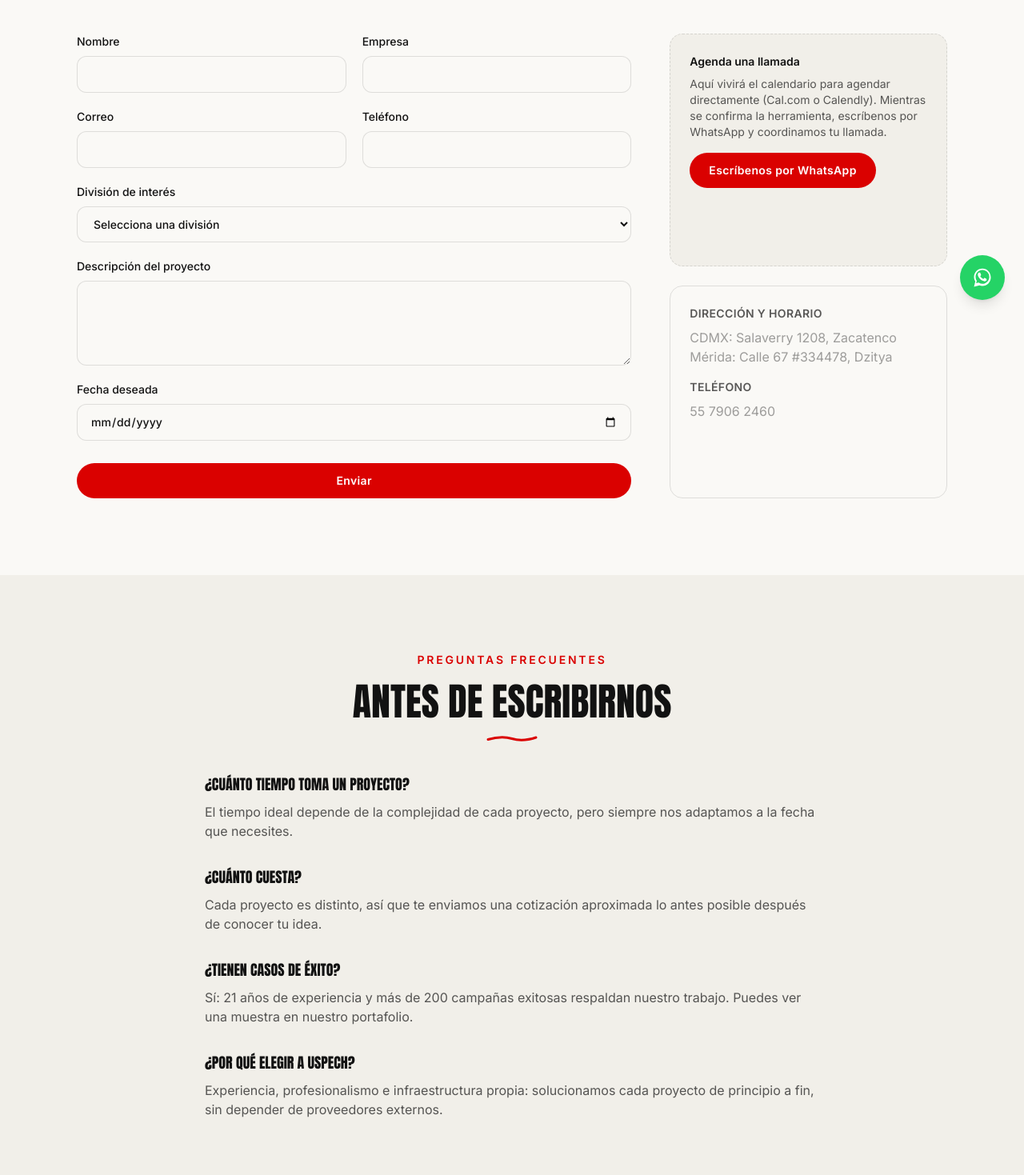
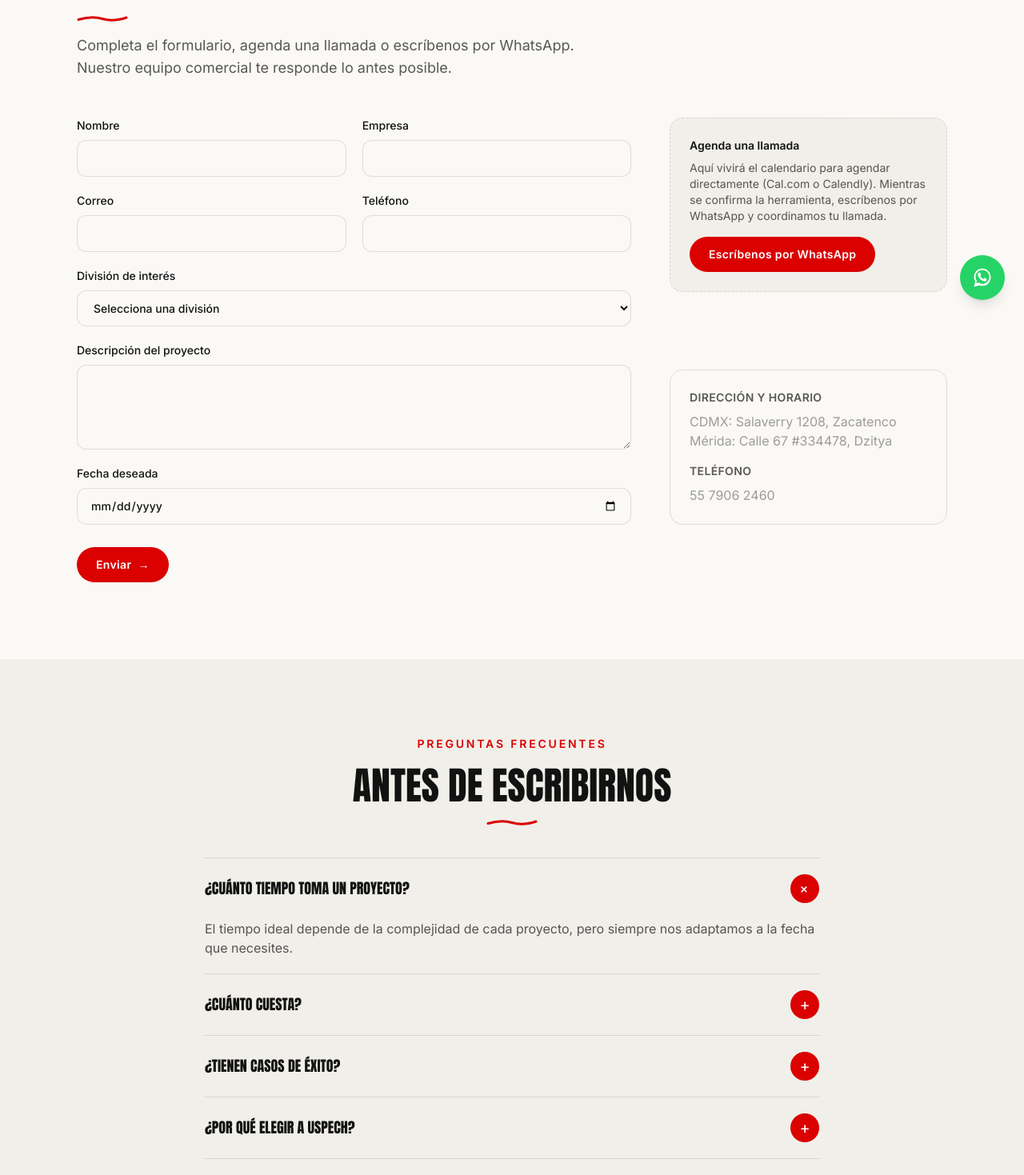
Before and after one commit to zensmid/uspech, a Next.js app: page /contacto in a window 1280 px wide. Shown: the part 401-1870 px from the top of the page at 80% size. Built offline with nearby package versions, Linux system fonts and the light colour scheme.

Commit message:
Anima catálogo y contacto: bandas, tilt, formulario escalonado, check animado y FAQ en acordeón
Co-Authored-By: Claude Sonnet 5.5 <noreply@anthropic.com>
Claude-Session: https://claude.ai/code/session_01PAUBcPCh6zVr5eS7MQ85dh

```diff
--- a/src/app/catalogo/page.tsx
+++ b/src/app/catalogo/page.tsx
@@ -2,6 +2,7 @@ import type { Metadata } from "next";
 import { Container } from "@/components/ui/Container";
 import { SectionTitle } from "@/components/ui/SectionTitle";
 import { FadeIn } from "@/components/ui/FadeIn";
+import { Marquee } from "@/components/ui/Marquee";
 import { DownloadCard } from "@/components/catalogo/DownloadCard";
 
 export const metadata: Metadata = {
@@ -30,6 +31,19 @@ const descargas = [
 
 export default function CatalogoPage() {
   return (
+    <>
+    <section className="overflow-hidden border-b border-ink bg-ink py-4 text-base">
+      <Marquee duration={30}>
+        {Array.from({ length: 6 }, (_, i) => (
+          <span key={i} className="flex items-center">
+            <span className="px-6 font-display text-5xl uppercase leading-none sm:text-7xl">
+              Catálogos y brochures
+            </span>
+            <span className="text-3xl text-accent">✦</span>
+          </span>
+        ))}
+      </Marquee>
+    </section>
     <section className="py-16 sm:py-24">
       <Container>
         <SectionTitle
@@ -47,5 +61,6 @@ export default function CatalogoPage() {
         </div>
       </Container>
     </section>
+    </>
   );
 }
--- a/src/app/contacto/page.tsx
+++ b/src/app/contacto/page.tsx
@@ -3,6 +3,9 @@ import { Container } from "@/components/ui/Container";
 import { SectionTitle } from "@/components/ui/SectionTitle";
 import { FadeIn } from "@/components/ui/FadeIn";
 import { Button } from "@/components/ui/Button";
+import { Faqs } from "@/components/contacto/Faqs";
+import { Marquee } from "@/components/ui/Marquee";
+import { Tilt } from "@/components/ui/Tilt";
 import { ContactoForm } from "@/components/contacto/ContactoForm";
 import { whatsappNumero } from "@/content/home";
 
@@ -42,6 +45,18 @@ export default function ContactoPage() {
 
   return (
     <>
+      <section className="overflow-hidden border-b border-ink bg-accent py-4 text-accent-ink">
+        <Marquee duration={28}>
+          {Array.from({ length: 6 }, (_, i) => (
+            <span key={i} className="flex items-center">
+              <span className="px-6 font-display text-5xl uppercase leading-none sm:text-7xl">
+                Hablemos de tu proyecto
+              </span>
+              <span className="text-3xl">✦</span>
+            </span>
+          ))}
+        </Marquee>
+      </section>
       <section className="py-16 sm:py-24">
         <Container>
           <SectionTitle
@@ -56,6 +71,7 @@ export default function ContactoPage() {
             </FadeIn>
 
             <FadeIn delay={0.08} className="grid gap-6">
+              <Tilt>
               <div className="rounded-2xl border border-dashed border-ink-line bg-base-raised p-6">
                 <p className="text-sm font-semibold text-ink">
                   Agenda una llamada
@@ -69,7 +85,9 @@ export default function ContactoPage() {
                   Escríbenos por WhatsApp
                 </Button>
               </div>
+              </Tilt>
 
+              <Tilt>
               <div className="rounded-2xl border border-ink-line p-6">
                 <p className="text-sm font-semibold uppercase tracking-wide text-ink-soft">
                   Dirección y horario
@@ -88,6 +106,7 @@ export default function ContactoPage() {
                   </a>
                 </p>
               </div>
+              </Tilt>
             </FadeIn>
           </div>
         </Container>
@@ -100,14 +119,7 @@ export default function ContactoPage() {
             title="Antes de escribirnos"
             align="center"
           />
-          <div className="mx-auto mt-10 grid max-w-3xl gap-8">
-            {faqs.map((faq, index) => (
-              <FadeIn key={faq.pregunta} delay={index * 0.05}>
-                <h3 className="font-display text-lg uppercase">{faq.pregunta}</h3>
-                <p className="mt-2 text-ink-soft">{faq.respuesta}</p>
-              </FadeIn>
-            ))}
-          </div>
+          <Faqs items={faqs} />
         </Container>
       </section>
     </>
--- a/src/components/catalogo/DownloadCard.tsx
+++ b/src/components/catalogo/DownloadCard.tsx
@@ -1,5 +1,7 @@
 import { Button, buttonBaseClasses, buttonVariantClasses } from "@/components/ui/Button";
 import { PhotoTile } from "@/components/ui/PhotoTile";
+import { Reveal } from "@/components/ui/Reveal";
+import { Tilt } from "@/components/ui/Tilt";
 
 export function DownloadCard({
   titulo,
@@ -15,22 +17,24 @@ export function DownloadCard({
   preview?: string;
 }) {
   return (
-    <div className="flex h-full flex-col justify-between gap-6 rounded-2xl border border-ink-line p-6">
+    <Tilt className="h-full" max={6}>
+    <div className="flex h-full flex-col justify-between gap-6 rounded-2xl border border-ink-line bg-base p-6 transition-shadow duration-300 hover:shadow-xl">
       <div>
         {preview ? (
-          <PhotoTile
-            src={preview}
-            alt={`Vista previa de ${titulo}`}
-            aspect="aspect-[3/4]"
-            className="mb-4"
-          />
+          <Reveal className="mb-4">
+            <PhotoTile
+              src={preview}
+              alt={`Vista previa de ${titulo}`}
+              aspect="aspect-[3/4]"
+            />
+          </Reveal>
         ) : null}
         <h3 className="font-display text-lg uppercase">{titulo}</h3>
         <p className="mt-2 text-sm text-ink-soft">{descripcion}</p>
       </div>
       {disponible ? (
         <Button href={expectedPath} target="_blank">
-          Descargar PDF
+          Descargar PDF <span aria-hidden="true" className="animate-bounce">↓</span>
         </Button>
       ) : (
         <div>
@@ -44,5 +48,6 @@ export function DownloadCard({
         </div>
       )}
     </div>
+    </Tilt>
   );
 }
--- a/src/components/contacto/ContactoForm.tsx
+++ b/src/components/contacto/ContactoForm.tsx
@@ -1,11 +1,12 @@
 "use client";
 
-import { useState, type FormEvent } from "react";
+import { useState, type FormEvent, type ReactNode } from "react";
+import { motion } from "framer-motion";
 import { divisiones } from "@/content/divisiones";
 import { buttonBaseClasses, buttonVariantClasses } from "@/components/ui/Button";
 
 const inputClasses =
-  "rounded-xl border border-ink-line bg-base px-4 py-3 text-base text-ink placeholder:text-ink-faint focus:border-ink focus:outline-none";
+  "rounded-xl border border-ink-line bg-base px-4 py-3 text-base text-ink placeholder:text-ink-faint transition-shadow focus:border-accent focus:outline-none focus:shadow-[0_0_0_4px_rgb(218_1_0/0.12)]";
 
 function Field({
   label,
@@ -26,6 +27,23 @@ function Field({
   );
 }
 
+const lista = {
+  hidden: {},
+  show: { transition: { staggerChildren: 0.07 } },
+};
+const item = {
+  hidden: { opacity: 0, y: 18 },
+  show: { opacity: 1, y: 0, transition: { duration: 0.45, ease: "easeOut" as const } },
+};
+
+function Fila({ children, className = "" }: { children: ReactNode; className?: string }) {
+  return (
+    <motion.div variants={item} className={className}>
+      {children}
+    </motion.div>
+  );
+}
+
 export function ContactoForm() {
   const [enviado, setEnviado] = useState(false);
 
@@ -36,18 +54,52 @@ export function ContactoForm() {
 
   if (enviado) {
     return (
-      <div className="rounded-2xl border border-ink-line bg-base-raised p-8">
+      <motion.div
+        initial={{ opacity: 0, scale: 0.92 }}
+        animate={{ opacity: 1, scale: 1 }}
+        transition={{ type: "spring", stiffness: 200, damping: 18 }}
+        className="rounded-2xl border border-ink-line bg-base-raised p-8"
+      >
+        <svg viewBox="0 0 52 52" className="mb-4 h-16 w-16" fill="none" aria-hidden="true">
+          <motion.circle
+            cx="26"
+            cy="26"
+            r="23"
+            stroke="#da0100"
+            strokeWidth="3"
+            initial={{ pathLength: 0 }}
+            animate={{ pathLength: 1 }}
+            transition={{ duration: 0.6 }}
+          />
+          <motion.path
+            d="M15 27l8 8 14-16"
+            stroke="#da0100"
+            strokeWidth="3.5"
+            strokeLinecap="round"
+            strokeLinejoin="round"
+            initial={{ pathLength: 0 }}
+            animate={{ pathLength: 1 }}
+            transition={{ duration: 0.4, delay: 0.5 }}
+          />
+        </svg>
         <p className="font-display text-lg uppercase text-accent">¡Gracias!</p>
         <p className="mt-3 text-ink-soft">
           Agradecemos tu información. Inmediatamente procesamos tu solicitud y
           nuestro departamento comercial se pondrá en contacto contigo.
         </p>
-      </div>
+      </motion.div>
     );
   }
 
   return (
-    <form onSubmit={handleSubmit} className="grid gap-5">
+    <motion.form
+      onSubmit={handleSubmit}
+      className="grid gap-5"
+      variants={lista}
+      initial="hidden"
+      whileInView="show"
+      viewport={{ once: true, margin: "-60px" }}
+    >
       {/* Honeypot anti-spam: invisible para personas, visible para bots */}
       <input
         type="text"
@@ -58,15 +110,16 @@ export function ContactoForm() {
         className="hidden"
       />
 
-      <div className="grid gap-5 sm:grid-cols-2">
+      <Fila className="grid gap-5 sm:grid-cols-2">
         <Field label="Nombre" name="nombre" required />
         <Field label="Empresa" name="empresa" />
-      </div>
-      <div className="grid gap-5 sm:grid-cols-2">
+      </Fila>
+      <Fila className="grid gap-5 sm:grid-cols-2">
         <Field label="Correo" name="correo" type="email" required />
         <Field label="Teléfono" name="telefono" type="tel" required />
-      </div>
+      </Fila>
 
+      <Fila>
       <label className="grid gap-2 text-sm font-medium text-ink">
         División de interés
         <select name="division" className={inputClasses} defaultValue="">
@@ -80,20 +133,29 @@ export function ContactoForm() {
           ))}
         </select>
       </label>
+      </Fila>
 
+      <Fila>
       <label className="grid gap-2 text-sm font-medium text-ink">
         Descripción del proyecto
         <textarea name="descripcion" rows={4} required className={inputClasses} />
       </label>
+      </Fila>
 
-      <Field label="Fecha deseada" name="fecha" type="date" />
+      <Fila>
+        <Field label="Fecha deseada" name="fecha" type="date" />
+      </Fila>
 
-      <button
-        type="submit"
-        className={`${buttonBaseClasses} ${buttonVariantClasses.primary} mt-2 w-full sm:w-auto`}
-      >
-        Enviar
-      </button>
-    </form>
+      <Fila>
+        <motion.button
+          type="submit"
+          whileHover={{ scale: 1.04 }}
+          whileTap={{ scale: 0.96 }}
+          className={`${buttonBaseClasses} ${buttonVariantClasses.primary} mt-2 w-full sm:w-auto`}
+        >
+          Enviar <span aria-hidden="true">→</span>
+        </motion.button>
+      </Fila>
+    </motion.form>
   );
 }
--- /dev/null
+++ b/src/components/contacto/Faqs.tsx
@@ -0,0 +1,52 @@
+"use client";
+
+import { useState } from "react";
+import { AnimatePresence, motion } from "framer-motion";
+import { FadeIn } from "@/components/ui/FadeIn";
+
+/** Preguntas frecuentes en acordeón con altura animada. */
+export function Faqs({ items }: { items: { pregunta: string; respuesta: string }[] }) {
+  const [abierta, setAbierta] = useState<number | null>(0);
+  return (
+    <div className="mx-auto mt-10 max-w-3xl divide-y divide-ink-line border-y border-ink-line">
+      {items.map((faq, i) => {
+        const open = abierta === i;
+        return (
+          <FadeIn key={faq.pregunta} delay={i * 0.05}>
+            <button
+              type="button"
+              aria-expanded={open}
+              onClick={() => setAbierta(open ? null : i)}
+              className="group flex w-full items-center justify-between gap-6 py-5 text-left"
+            >
+              <span className="font-display text-lg uppercase transition-colors group-hover:text-accent">
+                {faq.pregunta}
+              </span>
+              <motion.span
+                aria-hidden="true"
+                animate={{ rotate: open ? 45 : 0 }}
+                transition={{ type: "spring", stiffness: 300, damping: 20 }}
+                className="flex h-9 w-9 shrink-0 items-center justify-center rounded-full bg-accent text-xl leading-none text-accent-ink"
+              >
+                +
+              </motion.span>
+            </button>
+            <AnimatePresence initial={false}>
+              {open ? (
+                <motion.div
+                  initial={{ height: 0, opacity: 0 }}
+                  animate={{ height: "auto", opacity: 1 }}
+                  exit={{ height: 0, opacity: 0 }}
+                  transition={{ duration: 0.3, ease: "easeOut" }}
+                  className="overflow-hidden"
+                >
+                  <p className="pb-5 text-ink-soft">{faq.respuesta}</p>
+                </motion.div>
+              ) : null}
+            </AnimatePresence>
+          </FadeIn>
+        );
+      })}
+    </div>
+  );
+}
```
